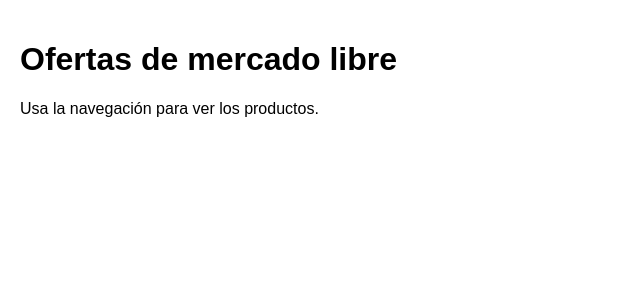
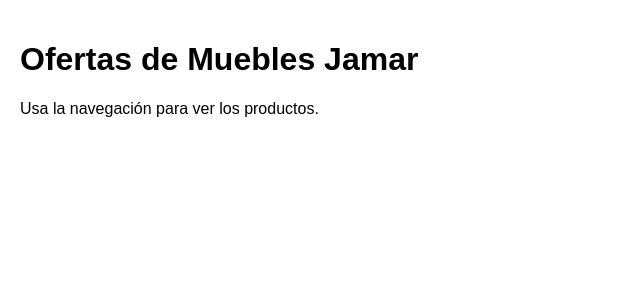
Before and after one commit to steamgap1/scarper, a Flask app: page / in a window 1280 px wide. Shown: the part 55-355 px from the top of the page, without its empty margins (0-640 px from the left). Run offline with Flask 3, Linux system fonts and the light colour scheme.

Commit message:
Update index.html

```diff
--- a/app/templates/index.html
+++ b/app/templates/index.html
@@ -3,6 +3,6 @@
 {% block title %}Inicio - Mi Scraper App{% endblock %}
 
 {% block content %}
-    <h1>Ofertas de mercado libre</h1>
+    <h1>Ofertas de Muebles Jamar</h1>
     <p>Usa la navegación para ver los productos.</p>
 {% endblock %}
```
